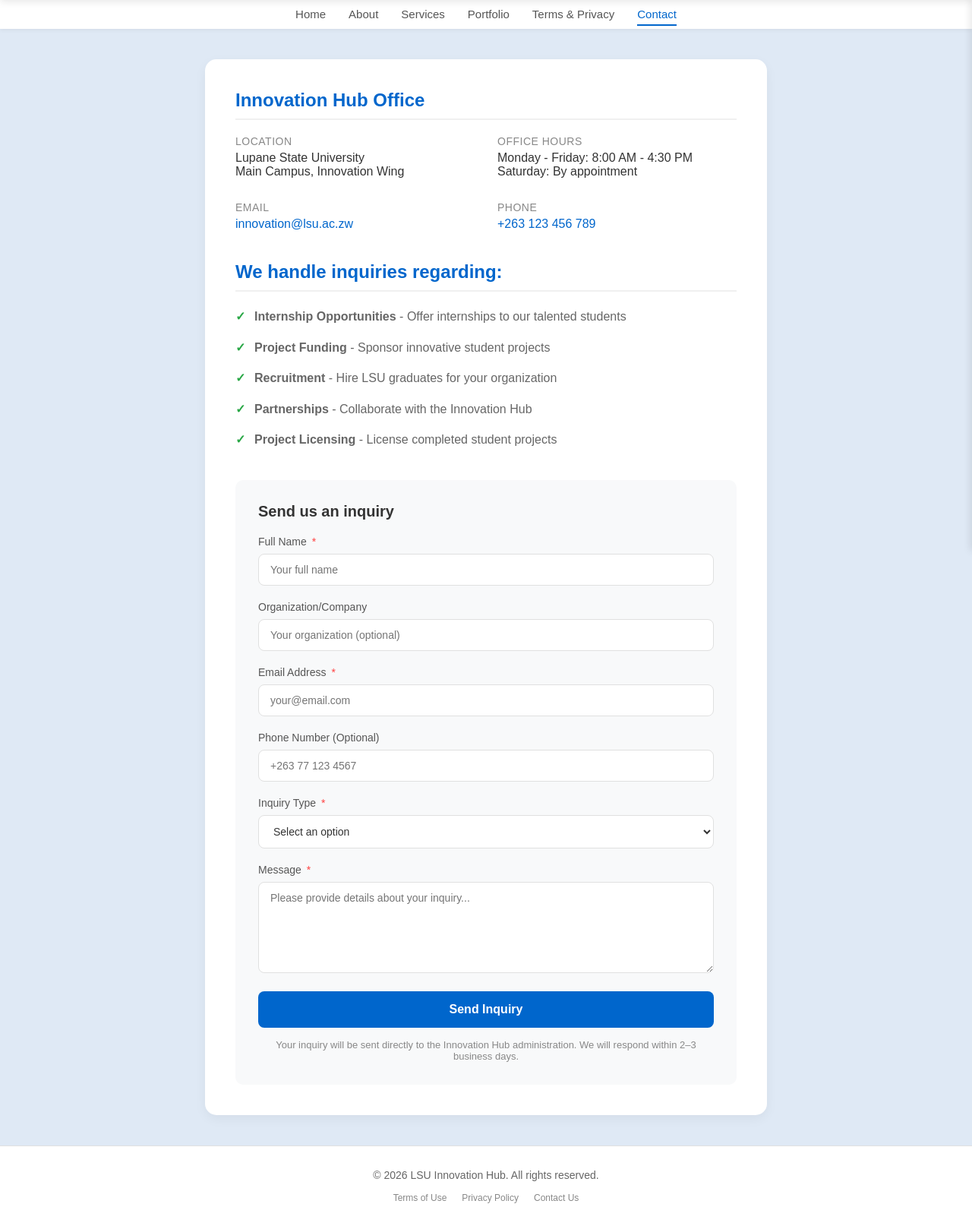
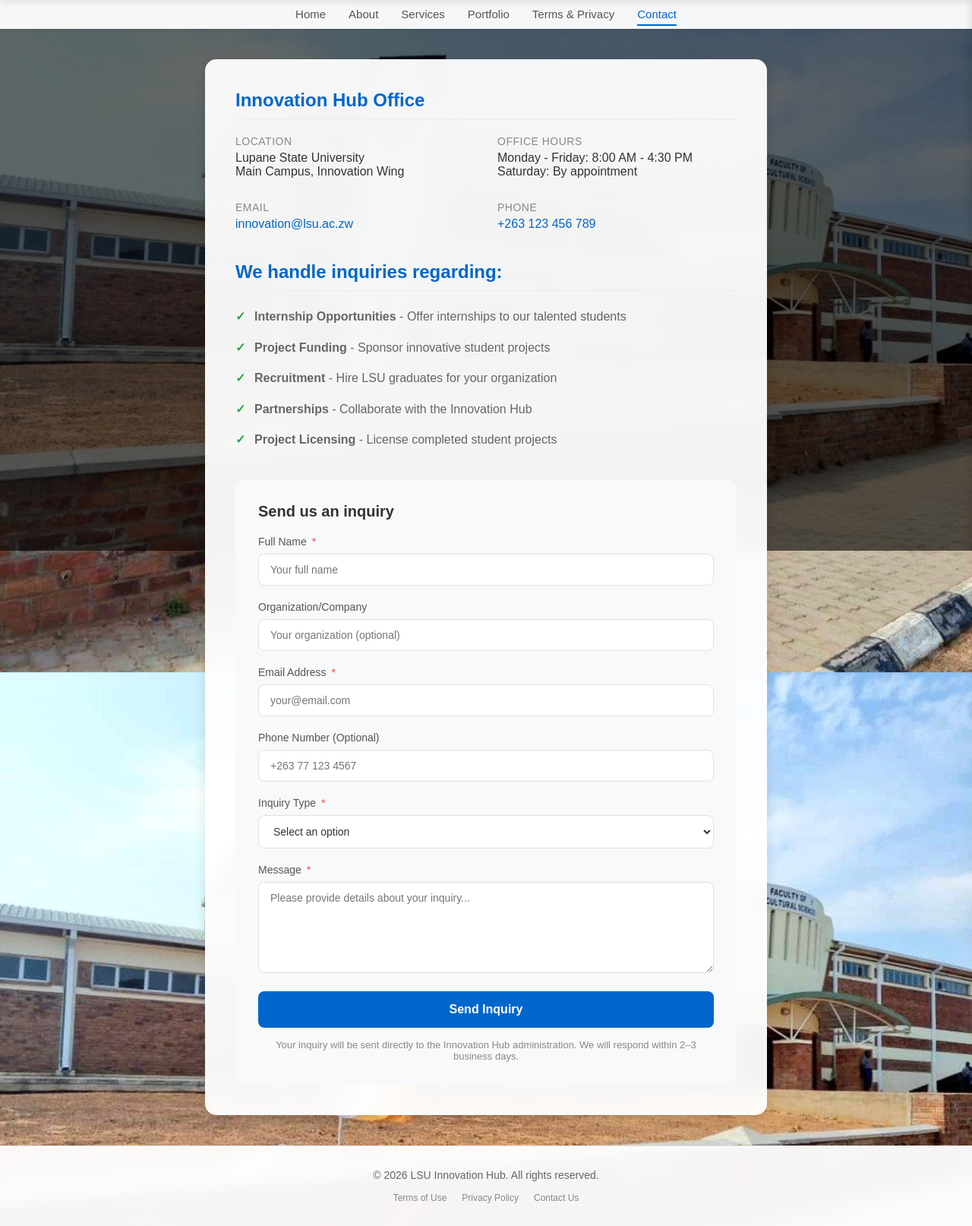
Before and after one commit to Itaivera21/Lupane-State-University-Innovation-Hub, a Flask app: page /contact in a window 1280 px wide. Shown: the part 75-1689 px from the top of the page at 76% size. Run offline with Flask 3, Linux system fonts and the light colour scheme.

Commit message:
new commit

```diff
--- a/templates/contact.html
+++ b/templates/contact.html
@@ -16,13 +16,30 @@
         }
 
         body {
-            background: #dfe9f5;
             min-height: 100vh;
+            background-image: url("{{ url_for('static', filename='Images/img-618aa639ca3ff.jpg') }}");
+            background-size: cover;
+            background-position: center;
+            background-attachment: fixed;
+            position: relative;
+        }
+
+        /* Dark overlay for better text readability */
+        body::before {
+            content: '';
+            position: fixed;
+            top: 0;
+            left: 0;
+            width: 100%;
+            height: 100%;
+            background: rgba(0, 0, 0, 0.6);
+            z-index: -1;
         }
 
         /* ── Header ── */
         header {
-            background: white;
+            background: rgba(255, 255, 255, 0.95);
+            backdrop-filter: blur(10px);
             padding: 15px 30px;
             position: fixed;
             top: 0;
@@ -116,7 +133,8 @@
 
         /* ── Desktop Secondary Nav ── */
         .main-nav {
-            background: white;
+            background: rgba(255, 255, 255, 0.95);
+            backdrop-filter: blur(10px);
             position: sticky;
             top: 75px;
             z-index: 900;
@@ -252,10 +270,11 @@
         }
 
         .contact-box {
-            background: white;
+            background: rgba(255, 255, 255, 0.95);
+            backdrop-filter: blur(10px);
             border-radius: 15px;
             padding: 40px;
-            box-shadow: 0 5px 15px rgba(0, 0, 0, 0.05);
+            box-shadow: 0 5px 15px rgba(0, 0, 0, 0.1);
         }
 
         /* ── Flash Messages ── */
@@ -396,7 +415,8 @@
 
         /* ── Footer ── */
         footer {
-            background: white;
+            background: rgba(255, 255, 255, 0.95);
+            backdrop-filter: blur(10px);
             padding: 30px;
             margin-top: 20px;
             text-align: center;
@@ -570,7 +590,6 @@
                     <h3>Send us an inquiry</h3>
                     <form action="https://formspree.io/f/mreaopol" method="POST">
 
-                        <!-- Formspree subject line -->
                         <input type="hidden" name="_subject" value="Innovation Hub Inquiry">
 
                         <div class="form-group">
```
